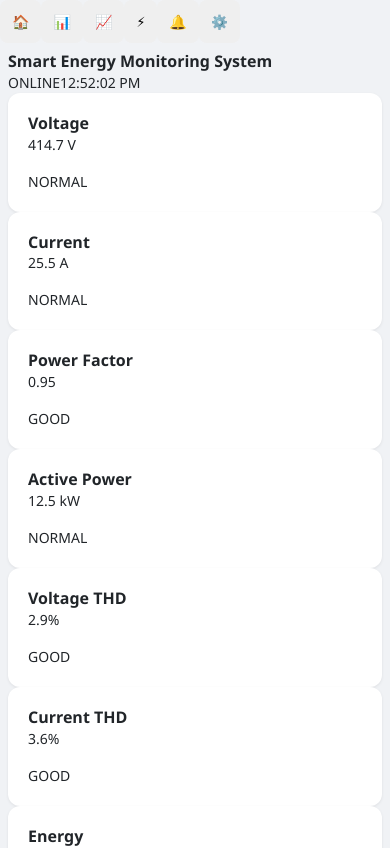
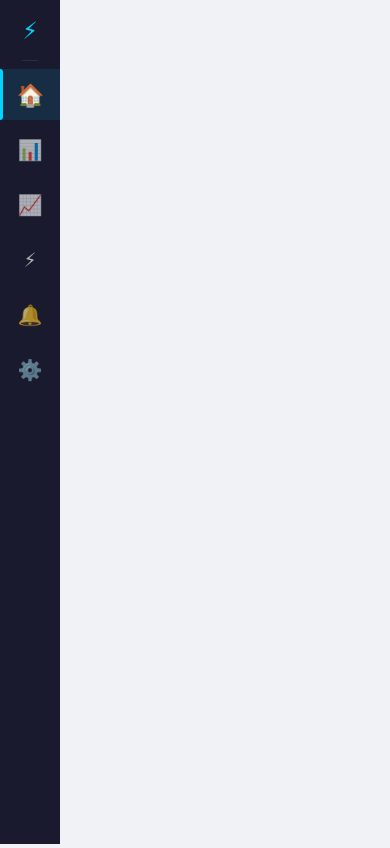
Before and after one commit to Legend-Paul/Harmonics-dashboard, a React (Vite) app: page / in a window 390 px wide. Shown: the top 848 px of the page. Built offline with nearby package versions, Linux system fonts and the light colour scheme.

Commit message:
Create sidebar styles

```diff
--- /dev/null
+++ b/src/components/Sidebar.css
@@ -0,0 +1,301 @@
+/* ============================================
+   SIDEBAR
+   ============================================ */
+
+.sidebar {
+	width: var(--sidebar-width);
+	min-height: 100vh;
+	background-color: var(--primary-color);
+	display: flex;
+	flex-direction: column;
+	padding: 0;
+	position: sticky;
+	top: 0;
+	height: 100vh;
+	overflow-y: auto;
+	transition: width var(--transition-base);
+	flex-shrink: 0;
+}
+
+/* ============================================
+   SIDEBAR HEADER
+   ============================================ */
+
+.sidebar-header {
+	padding: var(--spacing-lg) var(--spacing-lg);
+	border-bottom: 1px solid rgba(255, 255, 255, 0.08);
+	display: flex;
+	align-items: center;
+	justify-content: center;
+	min-height: 70px;
+}
+
+.sidebar-header h2 {
+	font-size: var(--font-size-lg);
+	font-weight: var(--font-weight-bold);
+	color: var(--accent-color);
+	letter-spacing: 1.5px;
+	text-transform: uppercase;
+	margin: 0;
+	white-space: nowrap;
+}
+
+/* ============================================
+   SIDEBAR NAVIGATION
+   ============================================ */
+
+.sidebar-nav {
+	display: flex;
+	flex-direction: column;
+	padding: var(--spacing-base) 0;
+	gap: 4px;
+	flex: 1;
+}
+
+/* ============================================
+   NAV ITEM (Buttons)
+   ============================================ */
+
+.nav-item {
+	display: flex;
+	align-items: center;
+	gap: var(--spacing-md);
+	padding: var(--spacing-md) var(--spacing-lg);
+	background: none;
+	border: none;
+	color: rgba(255, 255, 255, 0.65);
+	font-family: var(--font-family);
+	font-size: var(--font-size-base);
+	font-weight: var(--font-weight-medium);
+	text-align: left;
+	cursor: pointer;
+	transition: all var(--transition-base);
+	position: relative;
+	border-radius: 0;
+	outline: none;
+	width: 100%;
+}
+
+.nav-item:hover {
+	background-color: rgba(255, 255, 255, 0.05);
+	color: var(--white);
+}
+
+.nav-item:active {
+	transform: none;
+	box-shadow: none;
+}
+
+.nav-item.active {
+	background-color: rgba(0, 212, 255, 0.1);
+	color: var(--accent-color);
+}
+
+/* Active Indicator Bar (Left Border) */
+.nav-item.active::before {
+	content: "";
+	position: absolute;
+	left: 0;
+	top: 0;
+	bottom: 0;
+	width: 3px;
+	background-color: var(--accent-color);
+	border-radius: 0 3px 3px 0;
+}
+
+/* ============================================
+   NAV ICON
+   ============================================ */
+
+.nav-icon {
+	font-size: 18px;
+	display: flex;
+	align-items: center;
+	justify-content: center;
+	width: 24px;
+	flex-shrink: 0;
+	transition: transform var(--transition-fast);
+}
+
+.nav-item:hover .nav-icon {
+	transform: scale(1.15);
+}
+
+.nav-item.active .nav-icon {
+	transform: scale(1.1);
+}
+
+/* ============================================
+   NAV LABEL
+   ============================================ */
+
+.nav-label {
+	font-size: var(--font-size-base);
+	font-weight: var(--font-weight-medium);
+	white-space: nowrap;
+	overflow: hidden;
+	text-overflow: ellipsis;
+	transition: opacity var(--transition-base);
+}
+
+/* ============================================
+   SIDEBAR FOOTER (Optional)
+   ============================================ */
+
+.sidebar-footer {
+	padding: var(--spacing-base) var(--spacing-lg);
+	border-top: 1px solid rgba(255, 255, 255, 0.08);
+	display: flex;
+	flex-direction: column;
+	gap: 4px;
+}
+
+.sidebar-footer-info {
+	font-size: var(--font-size-xs);
+	color: rgba(255, 255, 255, 0.4);
+	text-align: center;
+}
+
+.sidebar-footer-version {
+	font-size: var(--font-size-xs);
+	color: rgba(255, 255, 255, 0.3);
+	text-align: center;
+}
+
+/* ============================================
+   CUSTOM SCROLLBAR FOR SIDEBAR
+   ============================================ */
+
+.sidebar::-webkit-scrollbar {
+	width: 4px;
+}
+
+.sidebar::-webkit-scrollbar-track {
+	background: transparent;
+}
+
+.sidebar::-webkit-scrollbar-thumb {
+	background: rgba(255, 255, 255, 0.15);
+	border-radius: 4px;
+}
+
+.sidebar::-webkit-scrollbar-thumb:hover {
+	background: rgba(255, 255, 255, 0.25);
+}
+
+/* ============================================
+   RESPONSIVE — TABLET
+   ============================================ */
+
+@media (max-width: 1024px) {
+	.sidebar {
+		width: 200px;
+	}
+
+	.sidebar-header h2 {
+		font-size: var(--font-size-md);
+	}
+
+	.nav-item {
+		padding: var(--spacing-sm) var(--spacing-md);
+	}
+
+	.nav-icon {
+		font-size: 16px;
+	}
+
+	.nav-label {
+		font-size: var(--font-size-sm);
+	}
+}
+
+/* ============================================
+   RESPONSIVE — MOBILE (Collapsed Sidebar)
+   ============================================ */
+
+@media (max-width: 768px) {
+	.sidebar {
+		width: 60px;
+		align-items: center;
+	}
+
+	.sidebar-header {
+		padding: var(--spacing-md) 0;
+		justify-content: center;
+		min-height: 60px;
+	}
+
+	.sidebar-header h2 {
+		display: none;
+	}
+
+	/* Show only an icon or logo mark on mobile */
+	.sidebar-header::after {
+		content: "⚡";
+		font-size: 24px;
+		color: var(--accent-color);
+	}
+
+	.sidebar-nav {
+		padding: var(--spacing-sm) 0;
+		align-items: center;
+		width: 100%;
+	}
+
+	.nav-item {
+		justify-content: center;
+		padding: var(--spacing-md) 0;
+		gap: 0;
+		width: 100%;
+	}
+
+	.nav-label {
+		display: none;
+	}
+
+	.nav-icon {
+		font-size: 20px;
+		width: auto;
+	}
+
+	.nav-item.active::before {
+		left: 0;
+		width: 3px;
+	}
+
+	.sidebar-footer {
+		display: none;
+	}
+}
+
+/* ============================================
+   OPTIONAL — TOOLTIP ON HOVER (Mobile)
+   ============================================ */
+
+@media (max-width: 768px) {
+	.nav-item {
+		position: relative;
+	}
+
+	.nav-item::after {
+		content: attr(data-label);
+		position: absolute;
+		left: 70px;
+		top: 50%;
+		transform: translateY(-50%);
+		background-color: var(--gray-900);
+		color: var(--white);
+		padding: 4px 10px;
+		border-radius: var(--radius-sm);
+		font-size: var(--font-size-xs);
+		white-space: nowrap;
+		opacity: 0;
+		pointer-events: none;
+		transition: opacity var(--transition-fast);
+		z-index: var(--z-tooltip);
+	}
+
+	.nav-item:hover::after {
+		opacity: 1;
+	}
+}
--- a/src/components/Sidebar.jsx
+++ b/src/components/Sidebar.jsx
@@ -1,3 +1,4 @@
+import "./Sidebar.css";
 const menuItems = [
 	{ id: "home", label: "Home", icon: "🏠" },
 	{ id: "realtime", label: "Real-Time", icon: "📊" },
@@ -19,6 +20,8 @@ function Sidebar({ activePage, setActivePage }) {
 						key={item.id}
 						className={`nav-item ${activePage === item.id ? "active" : ""}`}
 						onClick={() => setActivePage(item.id)}
+						data-label={item.label}
+						title={item.label}
 					>
 						<span className="nav-icon">{item.icon}</span>
 						<span className="nav-label">{item.label}</span>
```
